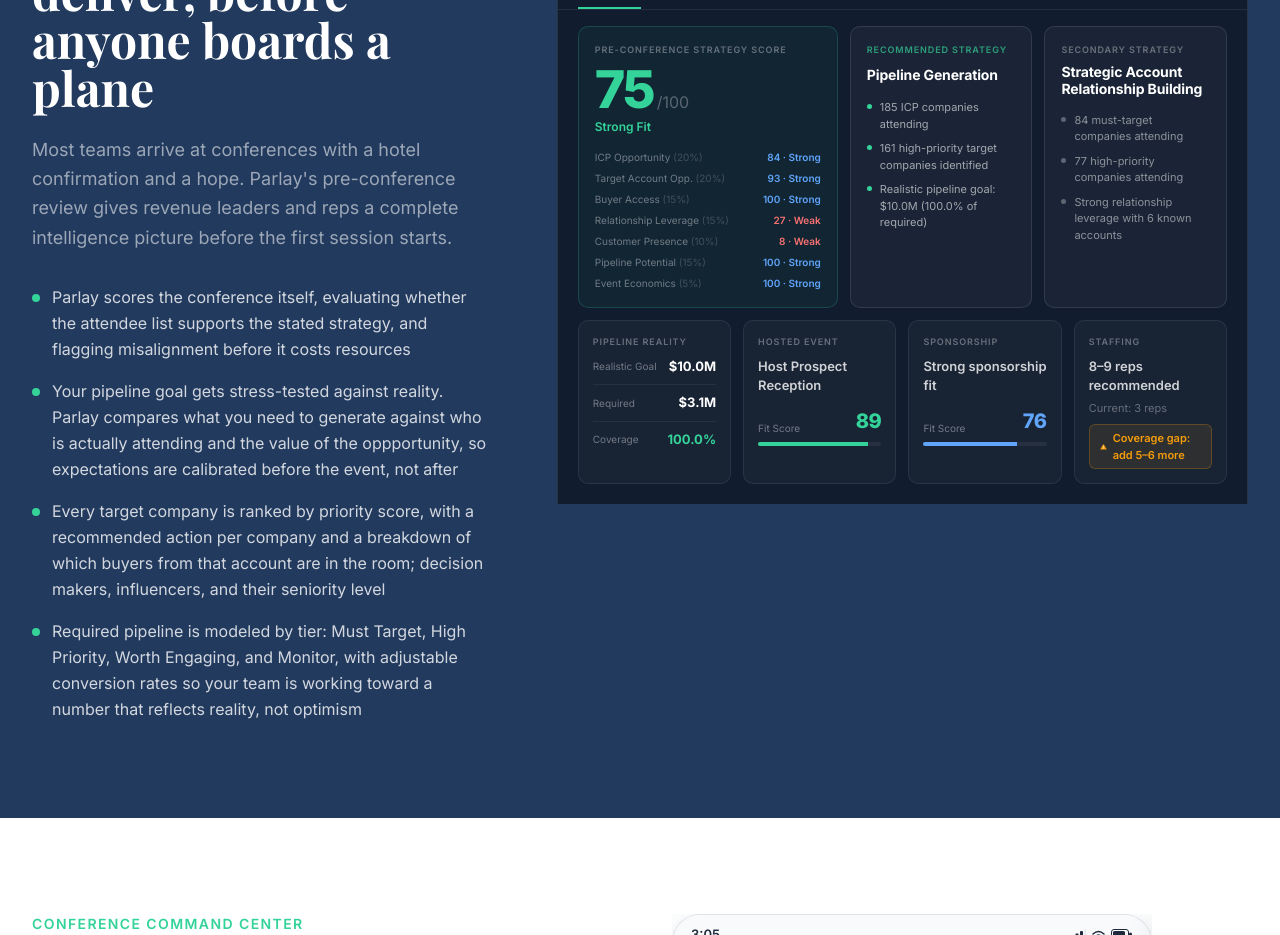
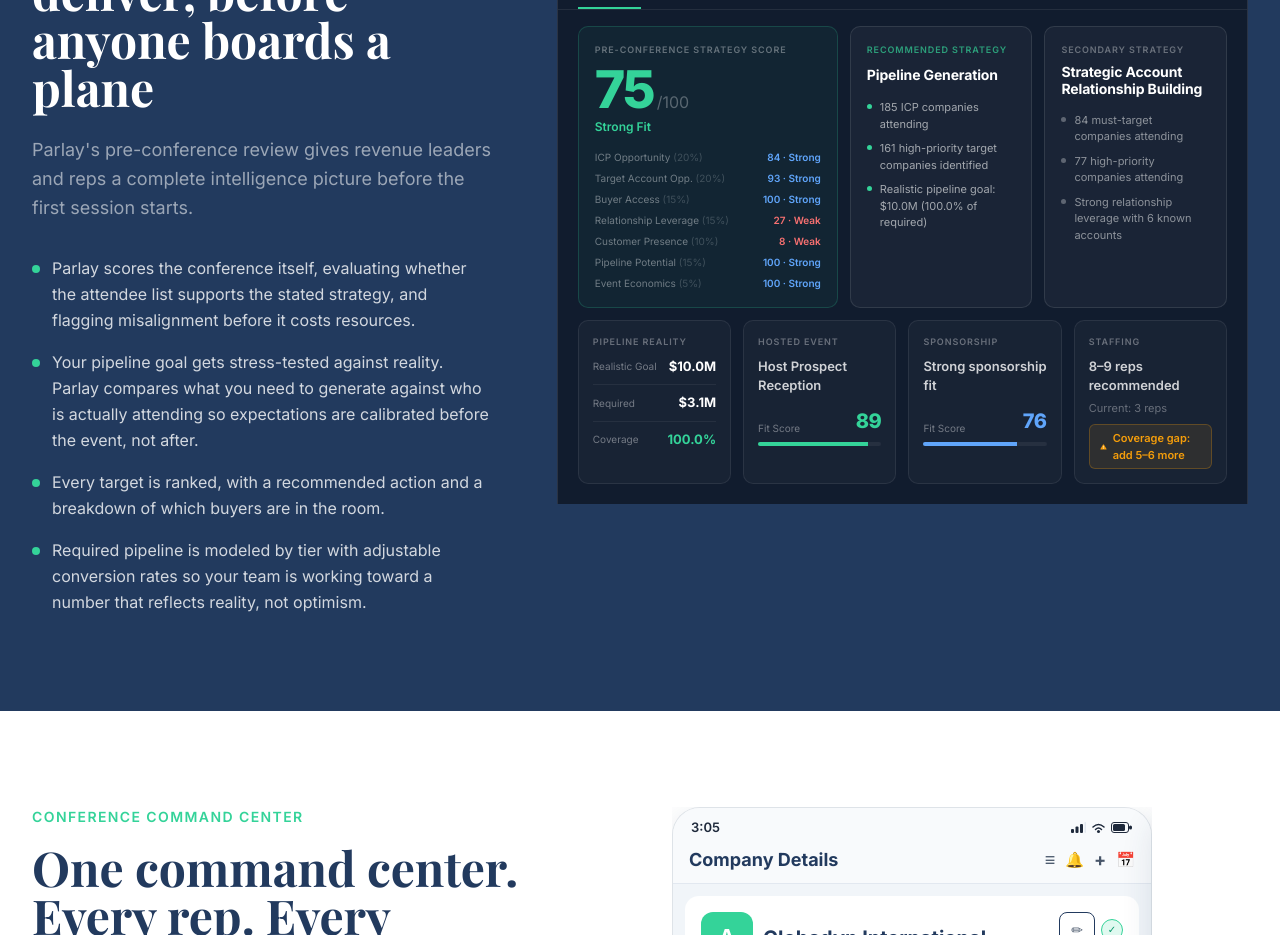
Before and after one commit to kmwinn21-beep/parlay-website, a Next.js app: page / in a window 1280 px wide. Shown: the part 6640-7575 px from the top of the page. Built offline with nearby package versions, Linux system fonts and the light colour scheme; a web font is replaced by a local one.

Commit message:
Shortened pre-conference intelligence bullets and updated headline to be more concise and impactful.

```diff
--- a/components/marketing/CardScanSection.tsx
+++ b/components/marketing/CardScanSection.tsx
@@ -1,10 +1,10 @@
 import PreConferenceHeroMock from "./PreConferenceHeroMock";
 
 const BULLETS = [
-  "Parlay scores the conference itself, evaluating whether the attendee list supports the stated strategy, and flagging misalignment before it costs resources",
-  "Your pipeline goal gets stress-tested against reality. Parlay compares what you need to generate against who is actually attending and the value of the oppportunity, so expectations are calibrated before the event, not after",
-  "Every target company is ranked by priority score, with a recommended action per company and a breakdown of which buyers from that account are in the room; decision makers, influencers, and their seniority level",
-  "Required pipeline is modeled by tier: Must Target, High Priority, Worth Engaging, and Monitor, with adjustable conversion rates so your team is working toward a number that reflects reality, not optimism",
+  "Parlay scores the conference itself, evaluating whether the attendee list supports the stated strategy, and flagging misalignment before it costs resources.",
+  "Your pipeline goal gets stress-tested against reality. Parlay compares what you need to generate against who is actually attending so expectations are calibrated before the event, not after.",
+  "Every target is ranked, with a recommended action and a breakdown of which buyers are in the room.",
+  "Required pipeline is modeled by tier with adjustable conversion rates so your team is working toward a number that reflects reality, not optimism.",
 ];
 
 export default function CardScanSection() {
@@ -20,7 +20,7 @@ export default function CardScanSection() {
               Know what the conference can deliver, before anyone boards a plane
             </h2>
             <p className="font-inter text-lg mb-8 leading-relaxed" style={{ color: "rgba(255,255,255,0.55)" }}>
-              Most teams arrive at conferences with a hotel confirmation and a hope. Parlay&apos;s pre-conference review gives revenue leaders and reps a complete intelligence picture before the first session starts.
+              Parlay&apos;s pre-conference review gives revenue leaders and reps a complete intelligence picture before the first session starts.
             </p>
             <ul className="space-y-4">
               {BULLETS.map((item) => (
```
